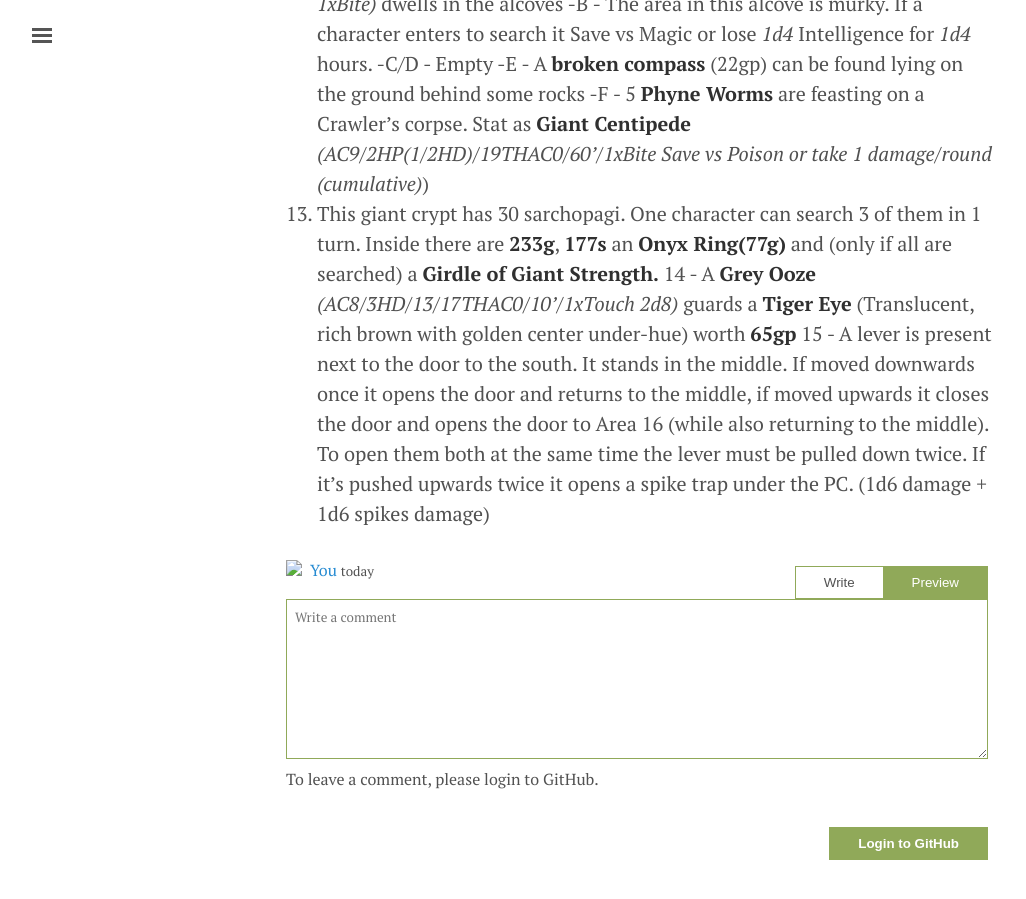
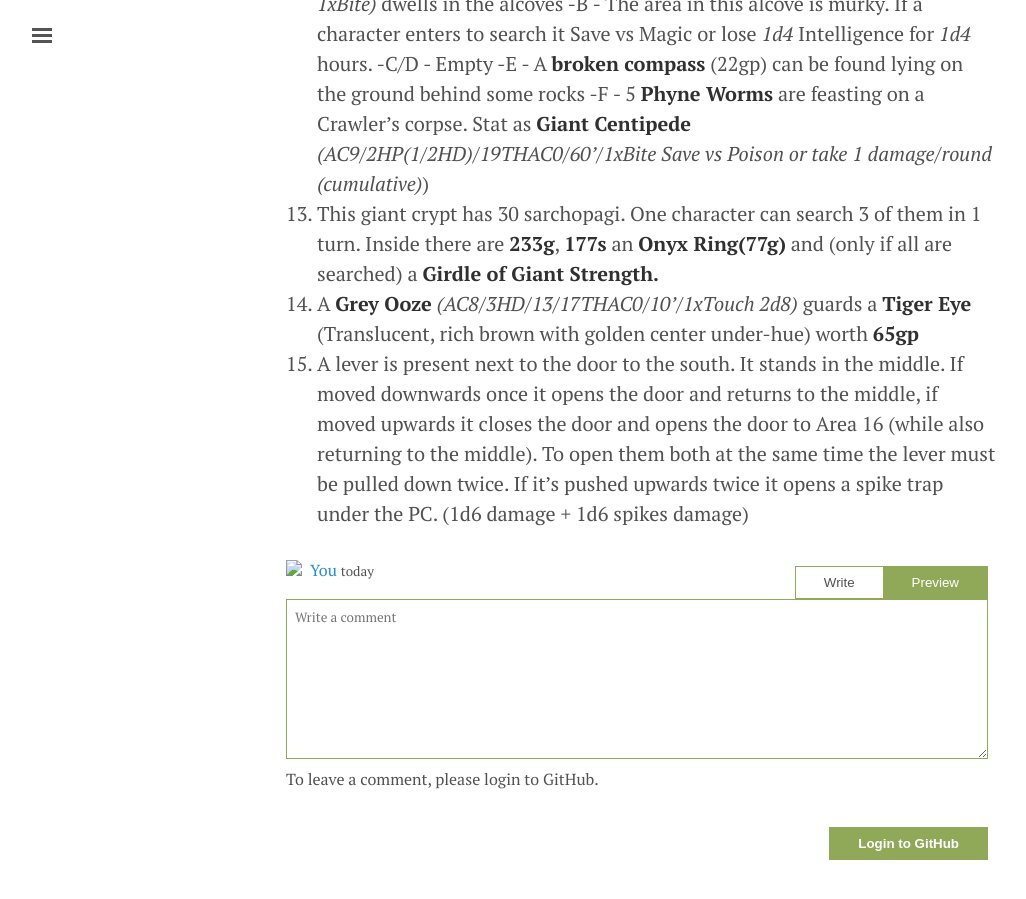
Before and after one commit to thevinter/thevinter.github.io, a Jekyll site: the page built from _posts/2021-02-06-the-mortuary-of-the-plague-struck.md, in a window 1280 px wide and 900 px high, scrolled down 2788 px. Shown: the whole window, without its empty margins (3-1029 px from the left). Built offline with Jekyll 4.4.1, drawn with Linux system fonts in a browser that asks for light colours.

```diff
--- a/_posts/2021-02-06-the-mortuary-of-the-plague-struck.md
+++ b/_posts/2021-02-06-the-mortuary-of-the-plague-struck.md
@@ -30,5 +30,5 @@
    -E - A **broken compass** (22gp) can be found lying on the ground behind some rocks
    -F - 5 **Phyne Worms** are feasting on a Crawler's corpse. Stat as **Giant Centipede** *(AC9/2HP(1/2HD)/19THAC0/60'/1xBite Save vs Poison or take 1 damage/round (cumulative)*)
 13. This giant crypt has 30 sarchopagi. One character can search 3 of them in 1 turn. Inside there are **233g**, **177s** an **Onyx Ring(77g)** and (only if all are searched) a **Girdle of Giant Strength.**
-14 - A **Grey Ooze** *(AC8/3HD/13/17THAC0/10'/1xTouch 2d8)* guards a **Tiger Eye** (Translucent, rich brown with golden center under-hue) worth **65gp**
-15 - A lever is present next to the door to the south. It stands in the middle. If moved downwards once it opens the door and returns to the middle, if moved upwards it closes the door and opens the door to Area 16 (while also returning to the middle). To open them both at the same time the lever must be pulled down twice. If it's pushed upwards twice it opens a spike trap under the PC. (1d6 damage + 1d6 spikes damage)
+14. A **Grey Ooze** *(AC8/3HD/13/17THAC0/10'/1xTouch 2d8)* guards a **Tiger Eye** (Translucent, rich brown with golden center under-hue) worth **65gp**
+15. A lever is present next to the door to the south. It stands in the middle. If moved downwards once it opens the door and returns to the middle, if moved upwards it closes the door and opens the door to Area 16 (while also returning to the middle). To open them both at the same time the lever must be pulled down twice. If it's pushed upwards twice it opens a spike trap under the PC. (1d6 damage + 1d6 spikes damage)
```
